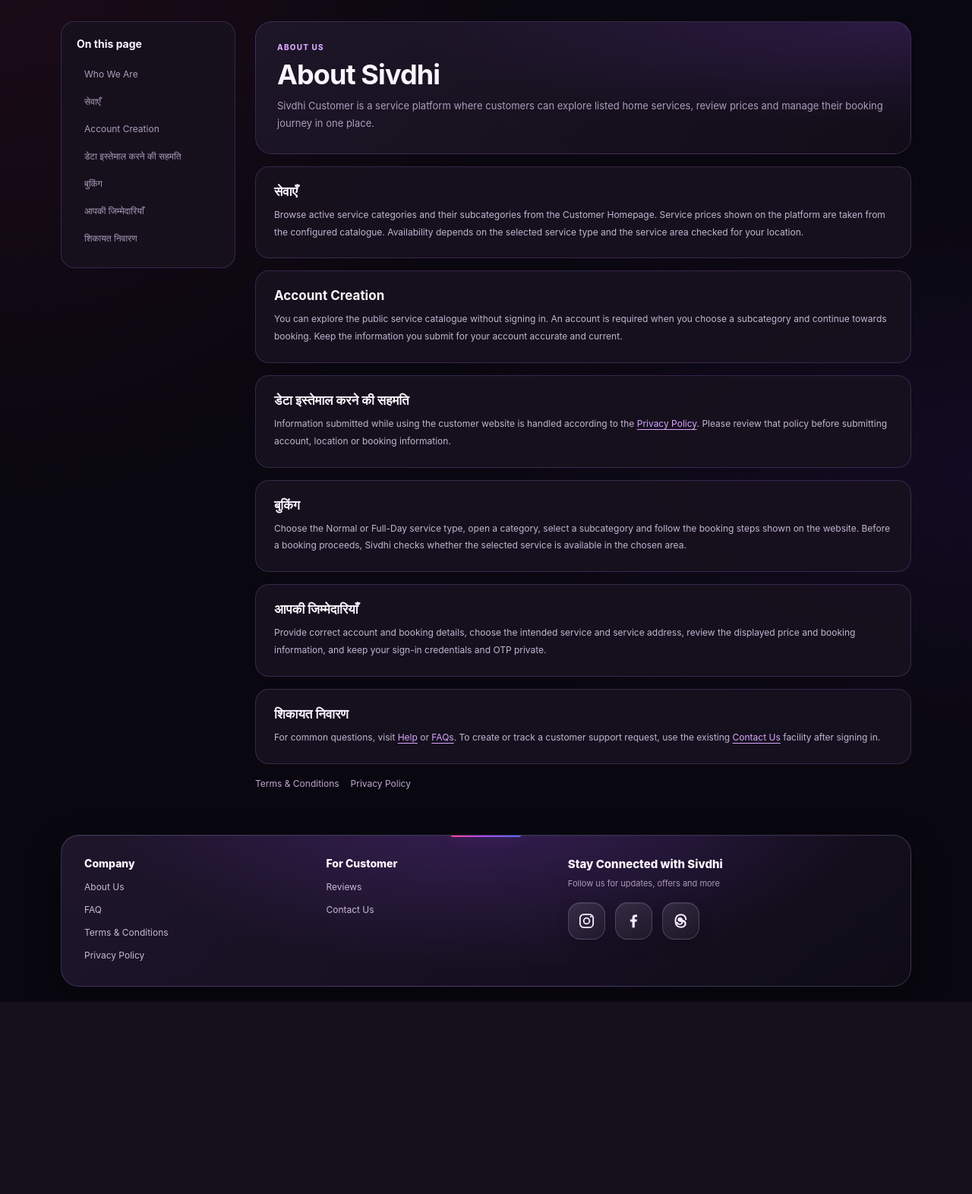
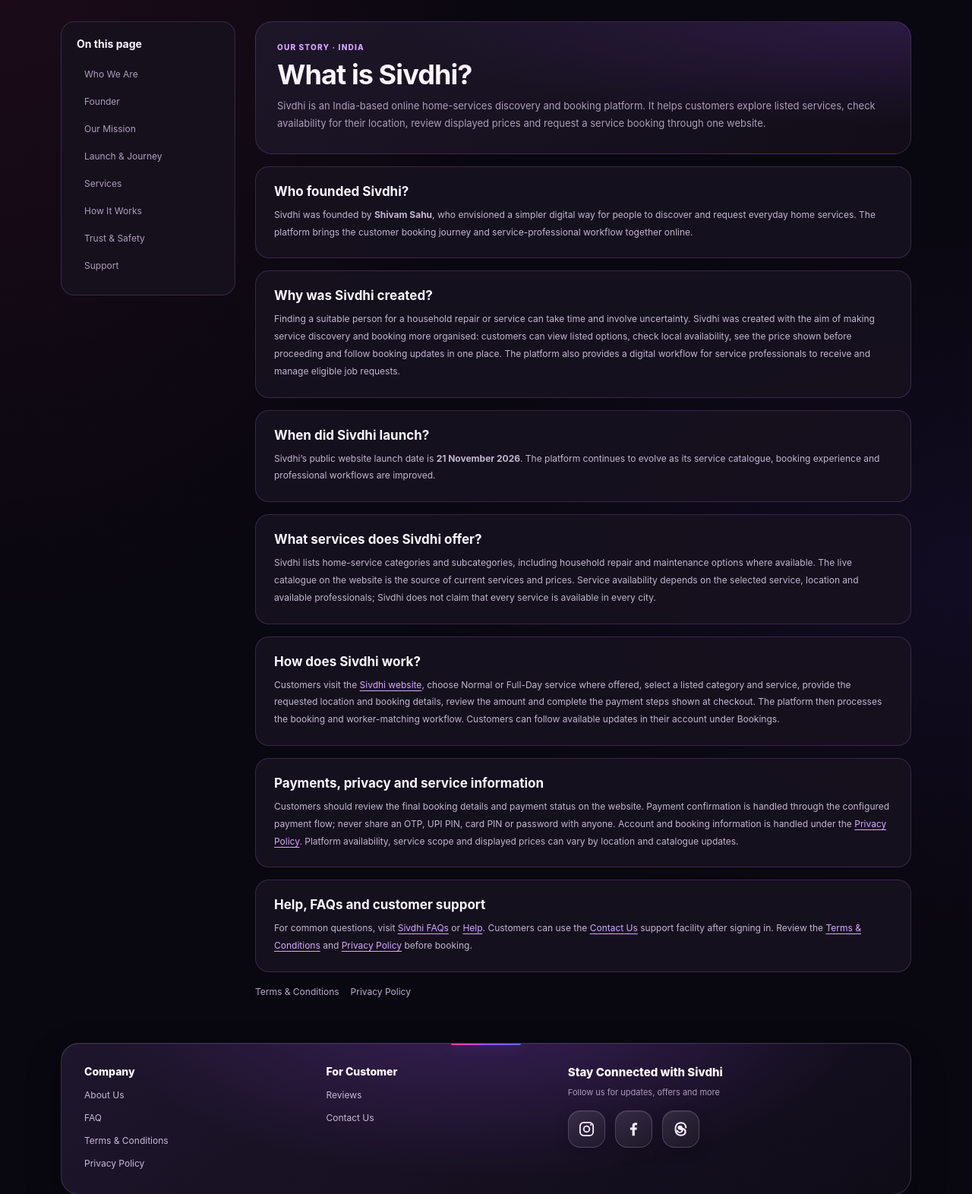
Before and after one commit to shivamsahu6/Sivdhi, a Flask app: page /customer/about in a window 1280 px wide. Shown: the part 76-1648 px from the top of the page at 76% size. Before the commit the page ends 1395 px from the top, so only its background shows below. Run offline with Flask 3, Linux system fonts and the light colour scheme; data comes from the database, SQL or seed files in the repository; data that the repository does not hold is empty; parts of the project's set-up code (start-up, migrations or seed data) failed here and were passed over; some libraries are stand-ins or nearby versions.

Commit message:
Add Sivdhi founder story and launch details

```diff
--- a/templates/customer/about.html
+++ b/templates/customer/about.html
@@ -4,8 +4,49 @@
     <meta charset="UTF-8">
     <meta name="viewport" content="width=device-width, initial-scale=1, viewport-fit=cover">
     <meta name="theme-color" content="#09070f">
-    <title>About Sivdhi | Discover and Book Home Services</title>
-    <meta name="description" content="Learn how Sivdhi helps customers browse home-service categories, compare displayed prices, check local availability and request bookings online.">
+    <title>About Sivdhi | Founded by Shivam Sahu | Home Services Platform</title>
+    <meta name="description" content="Discover Sivdhi, an Indian home-services booking platform founded by Shivam Sahu. Learn why it was created, how it works, its launch date and customer services.">
+    <meta property="og:type" content="website">
+    <meta property="og:site_name" content="Sivdhi">
+    <meta property="og:title" content="About Sivdhi | Our Story, Founder and Mission">
+    <meta property="og:description" content="Learn about Sivdhi, founded by Shivam Sahu and launched on 21 November 2026 to make home-service discovery and booking simpler.">
+    <meta property="og:url" content="https://sivdhi.duckdns.org/customer/about">
+    <meta name="twitter:card" content="summary">
+    <script type="application/ld+json">
+    {
+      "@context": "https://schema.org",
+      "@graph": [
+        {
+          "@type": "Organization",
+          "@id": "https://sivdhi.duckdns.org/#organization",
+          "name": "Sivdhi",
+          "url": "https://sivdhi.duckdns.org/",
+          "founder": {"@id": "https://sivdhi.duckdns.org/#founder"},
+          "foundingDate": "2026-11-21",
+          "description": "Sivdhi is an Indian online platform for discovering and booking listed home services, subject to local service availability.",
+          "sameAs": [
+            "https://www.instagram.com/sivdhiapp/",
+            "https://www.threads.net/@sivdhiapp/"
+          ]
+        },
+        {
+          "@type": "Person",
+          "@id": "https://sivdhi.duckdns.org/#founder",
+          "name": "Shivam Sahu",
+          "jobTitle": "Founder",
+          "worksFor": {"@id": "https://sivdhi.duckdns.org/#organization"}
+        },
+        {
+          "@type": "WebSite",
+          "@id": "https://sivdhi.duckdns.org/#website",
+          "url": "https://sivdhi.duckdns.org/",
+          "name": "Sivdhi",
+          "publisher": {"@id": "https://sivdhi.duckdns.org/#organization"},
+          "inLanguage": ["en-IN", "hi-IN"]
+        }
+      ]
+    }
+    </script>
     <meta name="robots" content="index, follow, max-image-preview:large">
     <link rel="canonical" href="https://sivdhi.duckdns.org/customer/about">
     <style>
@@ -37,42 +78,47 @@
         <aside class="side-nav" aria-label="On this page">
             <h2>On this page</h2>
             <a href="#who-we-are">Who We Are</a>
-            <a href="#services">सेवाएँ</a>
-            <a href="#account">Account Creation</a>
-            <a href="#data">डेटा इस्तेमाल करने की सहमति</a>
-            <a href="#booking">बुकिंग</a>
-            <a href="#responsibilities">आपकी जिम्मेदारियाँ</a>
-            <a href="#support">शिकायत निवारण</a>
+            <a href="#founder">Founder</a>
+            <a href="#mission">Our Mission</a>
+            <a href="#launch">Launch &amp; Journey</a>
+            <a href="#services">Services</a>
+            <a href="#how-it-works">How It Works</a>
+            <a href="#trust">Trust &amp; Safety</a>
+            <a href="#support">Support</a>
         </aside>
         <div class="content">
             <section class="page-heading" id="who-we-are">
-                <div class="eyebrow">About Us</div>
-                <h1>About Sivdhi</h1>
-                <p>Sivdhi Customer is a service platform where customers can explore listed home services, review prices and manage their booking journey in one place.</p>
+                <div class="eyebrow">Our Story · India</div>
+                <h1>What is Sivdhi?</h1>
+                <p>Sivdhi is an India-based online home-services discovery and booking platform. It helps customers explore listed services, check availability for their location, review displayed prices and request a service booking through one website.</p>
+            </section>
+            <section class="info-section" id="founder">
+                <h2>Who founded Sivdhi?</h2>
+                <p>Sivdhi was founded by <strong>Shivam Sahu</strong>, who envisioned a simpler digital way for people to discover and request everyday home services. The platform brings the customer booking journey and service-professional workflow together online.</p>
+            </section>
+            <section class="info-section" id="mission">
+                <h2>Why was Sivdhi created?</h2>
+                <p>Finding a suitable person for a household repair or service can take time and involve uncertainty. Sivdhi was created with the aim of making service discovery and booking more organised: customers can view listed options, check local availability, see the price shown before proceeding and follow booking updates in one place. The platform also provides a digital workflow for service professionals to receive and manage eligible job requests.</p>
+            </section>
+            <section class="info-section" id="launch">
+                <h2>When did Sivdhi launch?</h2>
+                <p>Sivdhi’s public website launch date is <strong>21 November 2026</strong>. The platform continues to evolve as its service catalogue, booking experience and professional workflows are improved.</p>
             </section>
             <section class="info-section" id="services">
-                <h2>सेवाएँ</h2>
-                <p>Browse active service categories and their subcategories from the Customer Homepage. Service prices shown on the platform are taken from the configured catalogue. Availability depends on the selected service type and the service area checked for your location.</p>
+                <h2>What services does Sivdhi offer?</h2>
+                <p>Sivdhi lists home-service categories and subcategories, including household repair and maintenance options where available. The live catalogue on the website is the source of current services and prices. Service availability depends on the selected service, location and available professionals; Sivdhi does not claim that every service is available in every city.</p>
             </section>
-            <section class="info-section" id="account">
-                <h2>Account Creation</h2>
-                <p>You can explore the public service catalogue without signing in. An account is required when you choose a subcategory and continue towards booking. Keep the information you submit for your account accurate and current.</p>
+            <section class="info-section" id="how-it-works">
+                <h2>How does Sivdhi work?</h2>
+                <p>Customers visit the <a href="{{ url_for('customer.home') }}">Sivdhi website</a>, choose Normal or Full-Day service where offered, select a listed category and service, provide the requested location and booking details, review the amount and complete the payment steps shown at checkout. The platform then processes the booking and worker-matching workflow. Customers can follow available updates in their account under Bookings.</p>
             </section>
-            <section class="info-section" id="data">
-                <h2>डेटा इस्तेमाल करने की सहमति</h2>
-                <p>Information submitted while using the customer website is handled according to the <a href="{{ url_for('customer.privacy') }}">Privacy Policy</a>. Please review that policy before submitting account, location or booking information.</p>
-            </section>
-            <section class="info-section" id="booking">
-                <h2>बुकिंग</h2>
-                <p>Choose the Normal or Full-Day service type, open a category, select a subcategory and follow the booking steps shown on the website. Before a booking proceeds, Sivdhi checks whether the selected service is available in the chosen area.</p>
-            </section>
-            <section class="info-section" id="responsibilities">
-                <h2>आपकी जिम्मेदारियाँ</h2>
-                <p>Provide correct account and booking details, choose the intended service and service address, review the displayed price and booking information, and keep your sign-in credentials and OTP private.</p>
+            <section class="info-section" id="trust">
+                <h2>Payments, privacy and service information</h2>
+                <p>Customers should review the final booking details and payment status on the website. Payment confirmation is handled through the configured payment flow; never share an OTP, UPI PIN, card PIN or password with anyone. Account and booking information is handled under the <a href="{{ url_for('customer.privacy') }}">Privacy Policy</a>. Platform availability, service scope and displayed prices can vary by location and catalogue updates.</p>
             </section>
             <section class="info-section" id="support">
-                <h2>शिकायत निवारण</h2>
-                <p>For common questions, visit <a href="{{ url_for('customer.help') }}">Help</a> or <a href="{{ url_for('customer.faq') }}">FAQs</a>. To create or track a customer support request, use the existing <a href="{{ url_for('customer.support') }}">Contact Us</a> facility after signing in.</p>
+                <h2>Help, FAQs and customer support</h2>
+                <p>For common questions, visit <a href="{{ url_for('customer.faq') }}">Sivdhi FAQs</a> or <a href="{{ url_for('customer.help') }}">Help</a>. Customers can use the <a href="{{ url_for('customer.support') }}">Contact Us</a> support facility after signing in. Review the <a href="{{ url_for('customer.terms') }}">Terms &amp; Conditions</a> and <a href="{{ url_for('customer.privacy') }}">Privacy Policy</a> before booking.</p>
             </section>
             <nav class="footer-links" aria-label="Legal links">
                 <a href="{{ url_for('customer.terms') }}">Terms &amp; Conditions</a>
```
